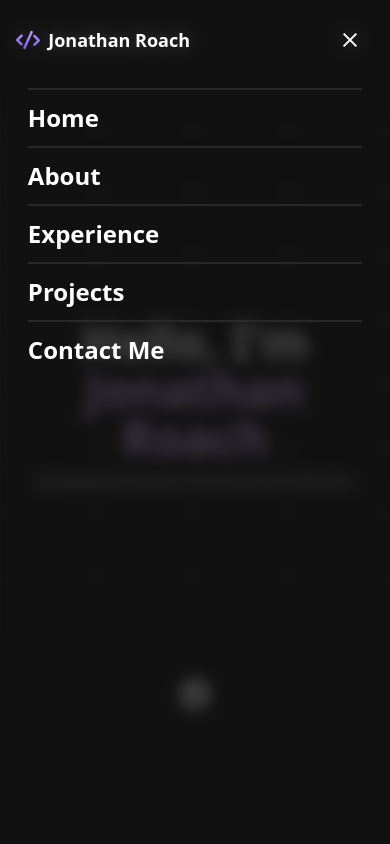
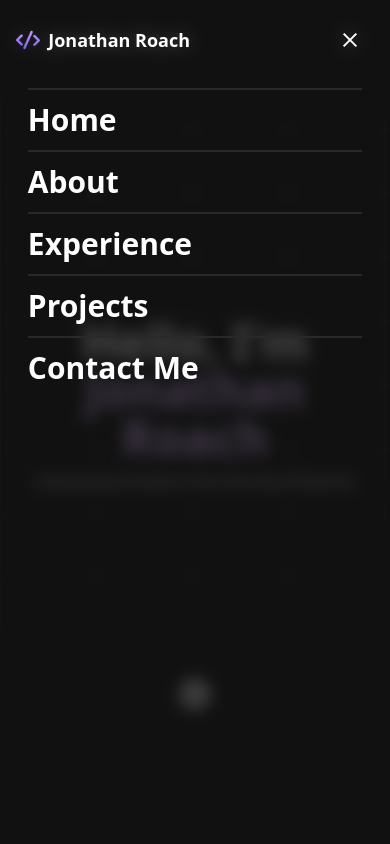
Before and after one commit to Jonathan-Roach/Portfolio-Website, a React (Vite) app: page / in a window 390 px wide. Both pictures are taken after a click on the button 349 px from the left and 40 px from the top of the page. Shown: the top 844 px of the page. Built offline with nearby package versions, Linux system fonts and the light colour scheme.

Commit message:
mobile text resize

```diff
--- a/src/components/HamburgerMenu.jsx
+++ b/src/components/HamburgerMenu.jsx
@@ -29,7 +29,7 @@ return (
 
                   {/* Nav*/}
                   <div className="flex justify-center">
-                    <div className="w-12/14 flex flex-col justify-between md:text-4xl text-white text-2xl font-[645] mt-6">
+                    <div className="w-12/14 flex flex-col justify-between md:text-4xl text-white text-3xl font-[645] mt-6">
                         <a className="border-t-2 py-3 border-[#292929]" onClick={toggleMenu} href="#home">Home</a>
                         <a className="border-t-2 py-3  border-[#292929]" onClick={toggleMenu} href="#about">About</a>
                         <a className="border-t-2 py-3  border-[#292929]" onClick={toggleMenu} href="#experience">Experience</a>
```
